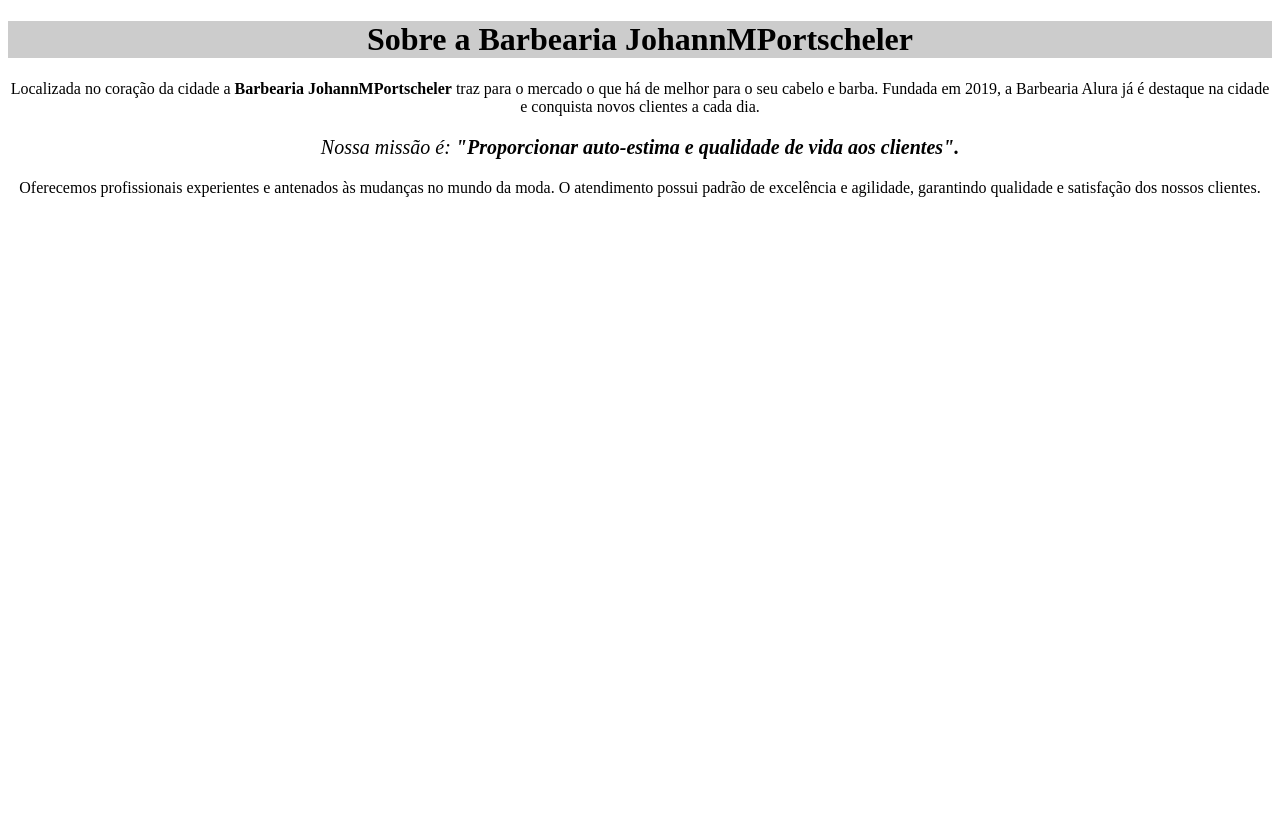
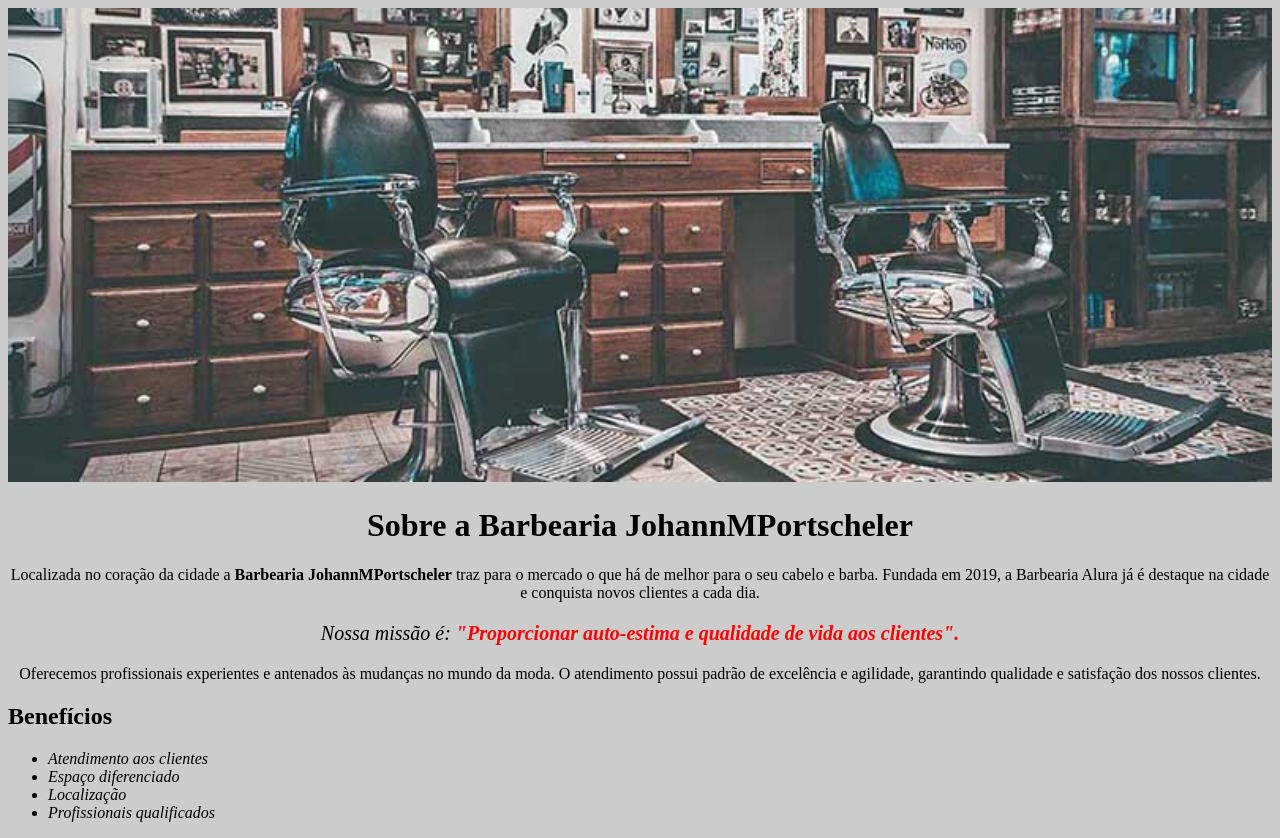
Before and after one commit to Portscheler/Primeiro-reposit-rio, a plain HTML site: page index.html in a window 1280 px wide. Before the commit the page ends 800 px from the top, so only its background shows below. Drawn offline with Linux system fonts and the light colour scheme.

Commit message:
Atualização

```diff
--- a/index.html
+++ b/index.html
@@ -5,17 +5,23 @@
         <meta charset="UTF-8">
         <title>Barbearia JohannMPortscheler</title>
         <link rel="stylesheet" href="style.css">
-        <style>
-                    </style>
     </head>
 
     <body>
-        <h1 style="text-align:center; background:#cccccc">Sobre a Barbearia JohannMPortscheler</h1>
+        <img id="banner" src="banner.jpg">
+        <h1>Sobre a Barbearia JohannMPortscheler</h1>
 
         <p>Localizada no coração da cidade a <strong>Barbearia JohannMPortscheler</strong> traz para o mercado o que há de melhor para o seu cabelo e barba. Fundada em 2019, a Barbearia Alura já é destaque na cidade e conquista novos clientes a cada dia.</p>
 
-        <p style="font-size: 20px"><em>Nossa missão é: <strong>"Proporcionar auto-estima e qualidade de vida aos clientes".</strong></em></p>
+        <p id="missao"><em>Nossa missão é: <strong>"Proporcionar auto-estima e qualidade de vida aos clientes".</strong></em></p>
 
         <p>Oferecemos profissionais experientes e antenados às mudanças no mundo da moda. O atendimento possui padrão de excelência e agilidade, garantindo qualidade e satisfação dos nossos clientes.</p>
+        <h2>Benefícios</h2>
+        <ul>
+            <li class="itens">Atendimento aos clientes</li>
+            <li class="itens">Espaço diferenciado</li>
+            <li class="itens">Localização</li>
+            <li class="itens">Profissionais qualificados</li>
+        </ul>
     </body>
 </html>
--- a/style.css
+++ b/style.css
@@ -1,3 +1,21 @@
+body{
+    background:#cccccc
+    }
+#banner{
+    width: 100%
+    }
+h1{
+     text-align:center
+    }
 p{
-  text-align:center
+    text-align:center;
   }
+#missao{
+    font-size: 20px
+    }
+em strong{
+    color:#FF0000
+    }
+.itens{
+    font-style: italic
+}
```
Also changed, not shown: banner.jpg (added).
